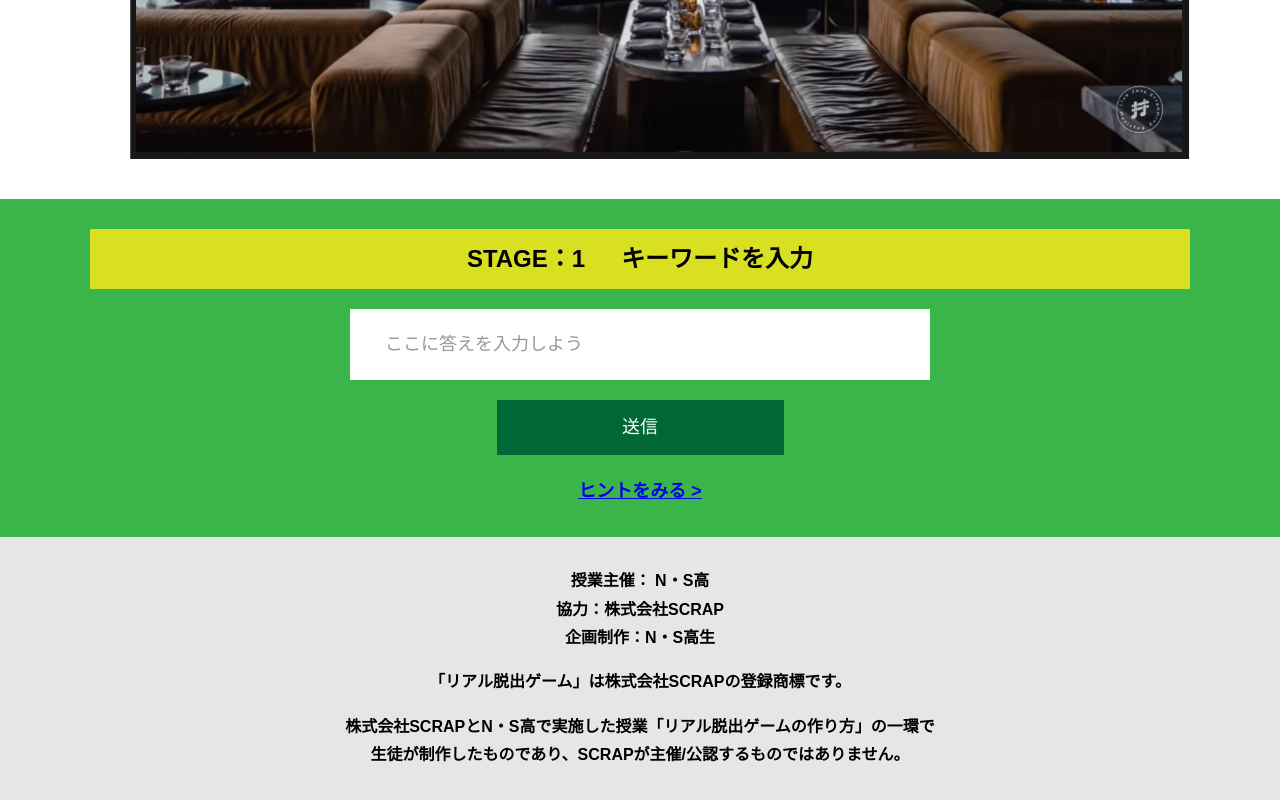
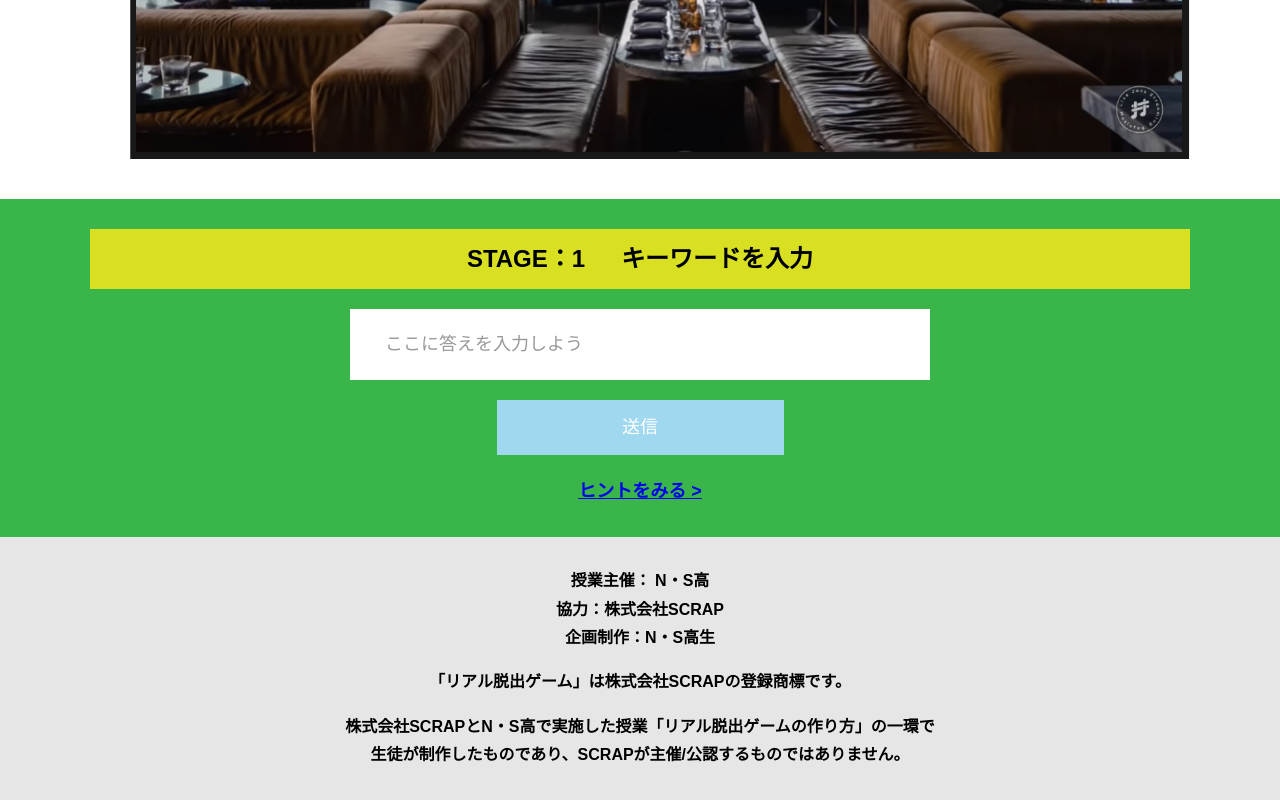
Before and after one commit to aoi-1100901/alfa-tachikawa-12-0521, a plain HTML site: page main.html in a window 1280 px wide. Shown: the part 958-1758 px from the top of the page. Drawn offline with nearby package versions, Linux system fonts and the light colour scheme.

Commit message:
Update style.css

```diff
--- a/assets/css/style.css
+++ b/assets/css/style.css
@@ -78,7 +78,7 @@ button {
   display: block;
   border: none;
   margin: 0 auto;
-  background-color: #006837;
+  background-color: #a0d8ef;
   color: #fff;
   width: 287px;
   height: 55px;
```
